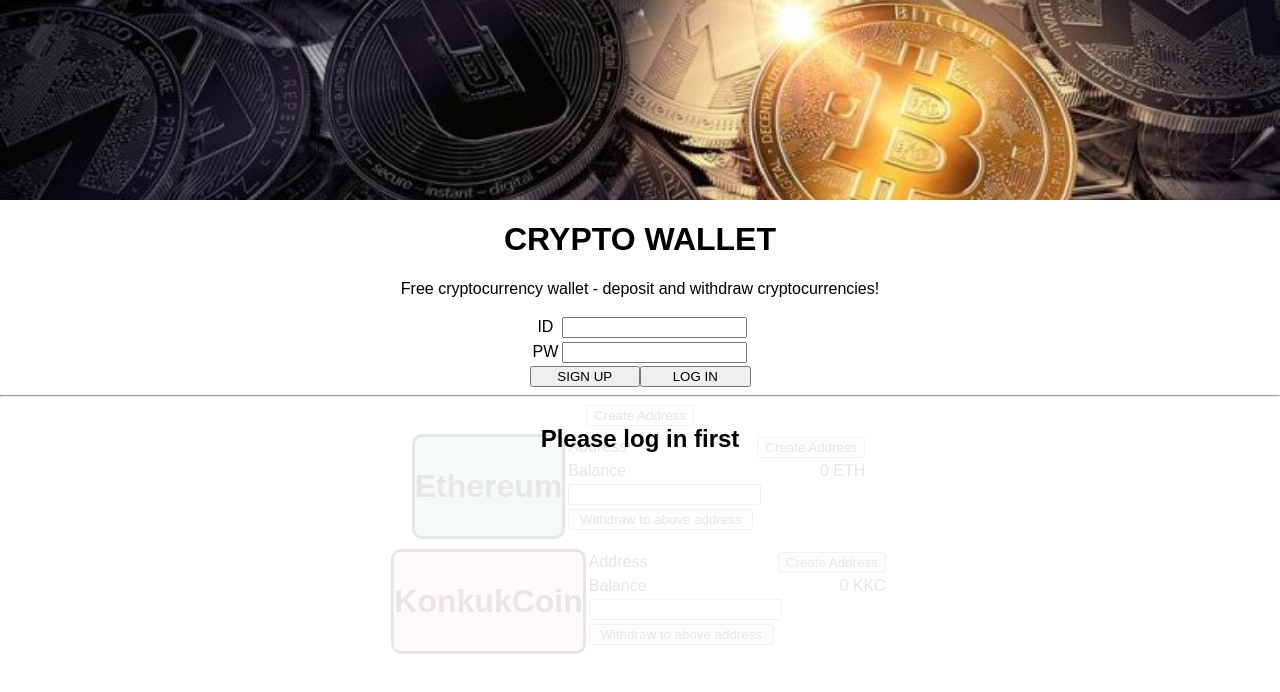
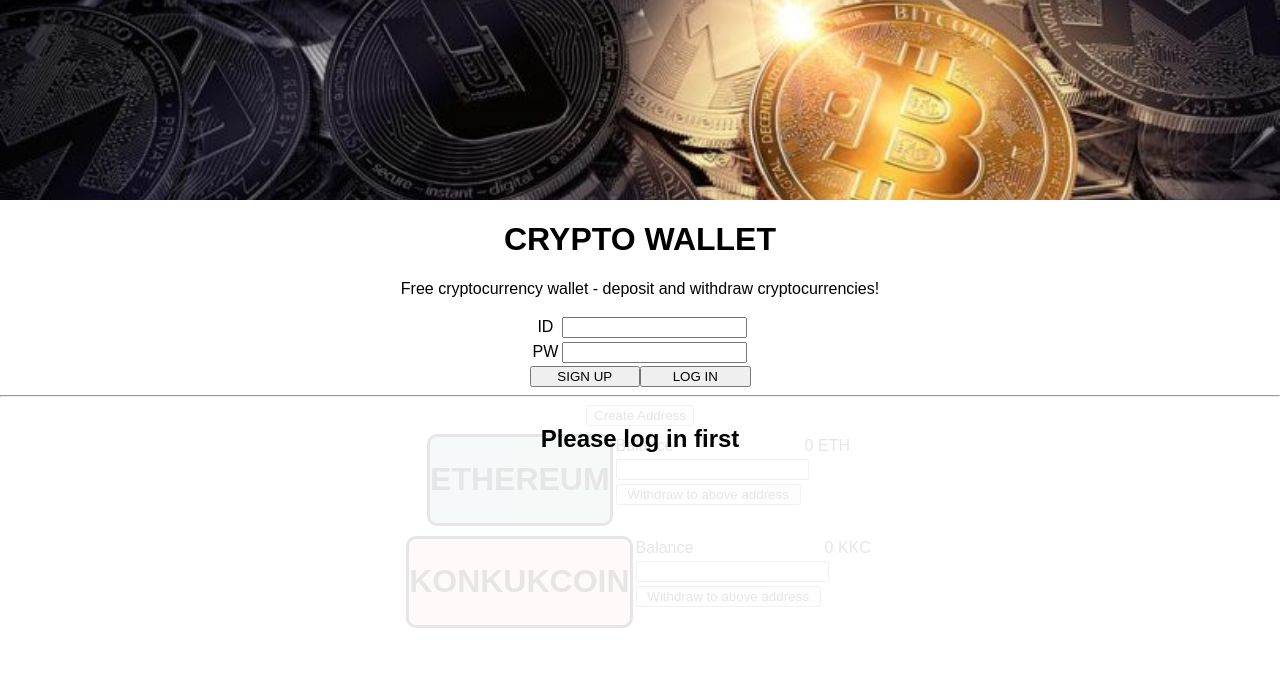
Before and after one commit to noreebia/cryptocurrency-wallet-front-end, a React (Create React App) app: page / in a window 1280 px wide. Shown: the top 692 px of the page. Built offline with nearby package versions, Linux system fonts and the light colour scheme.

Commit message:
Clean up code

```diff
--- a/src/CurrencyInfo.js
+++ b/src/CurrencyInfo.js
@@ -1,5 +1,4 @@
 import React, { Component } from 'react';
-import axios from "axios";
 import './Currency.css';
 
 class CurrencyInfo extends Component {
@@ -17,21 +16,6 @@ class CurrencyInfo extends Component {
         this.setState({rgb: [this.getRandomRgb(), this.getRandomRgb(), this.getRandomRgb()]});
     }
 
-    componentDidUpdate() {
-        // if (this.props.isLoggedIn) {
-        //     axios.get(`/users/${this.props.username}`)
-        //         .then(response => {
-        //             let { address: createdAddress } = response;
-        //             if(createdAddress !== null || createdAddress !== undefined){
-        //                 this.setState({address: createdAddress});
-        //             }
-        //         }
-        //         )
-        //     axios.get(`/users/${this.props.username}/balances`)
-        //     // .then(response => this.setState({balance: response}))
-        // }
-    }
-
     getRandomRgb = () => {
         return Math.floor(Math.random() * (255 - 150 + 1)) + 150;
     }
@@ -43,8 +27,6 @@ class CurrencyInfo extends Component {
     }
 
     render = () => {
-
-        const addressOrButton = this.state.address !== "" ? this.state.address : <button>Create Address</button>;
         const [r,g,b] = this.state.rgb;
 
         return (
@@ -57,14 +39,6 @@ class CurrencyInfo extends Component {
                 <div >
                     <table className="currencyInfoDiv">
                         <tbody>
-                            <tr>
-                                <td style={{ textAlign: "left" }}>
-                                    Address
-                                </td>
-                                <td style={{ textAlign: "right" }}>
-                                    {addressOrButton}
-                                </td>
-                            </tr>
                             <tr>
                                 <td style={{ textAlign: "left" }}>
                                     Balance
--- a/src/WalletInfo.js
+++ b/src/WalletInfo.js
@@ -5,8 +5,8 @@ class WalletInfo extends Component {
     render() {
         return (
             <div>
-                <CurrencyInfo currencyName="Ethereum" symbol = "ETH" isLoggedIn = {this.props.isLoggedIn} username = {this.props.username}/>
-                <CurrencyInfo currencyName="KonkukCoin" symbol = "KKC" isLoggedIn = {this.props.isLoggedIn} username = {this.props.username} />
+                <CurrencyInfo currencyName="ETHEREUM" symbol="ETH" isLoggedIn={this.props.isLoggedIn} username={this.props.username} />
+                <CurrencyInfo currencyName="KONKUKCOIN" symbol="KKC" isLoggedIn={this.props.isLoggedIn} username={this.props.username} />
             </div>
         )
     }
```
Also changed, not shown: src/App.js (+4 -4 lines).
